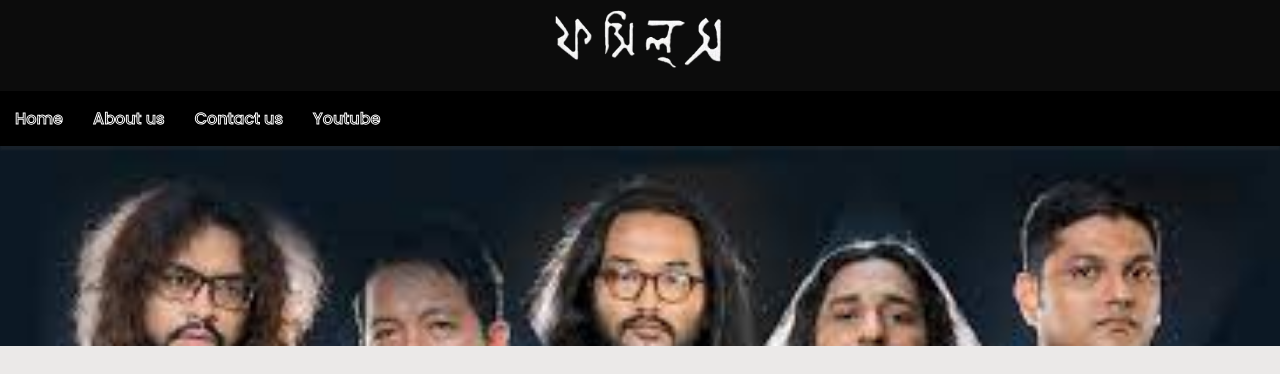
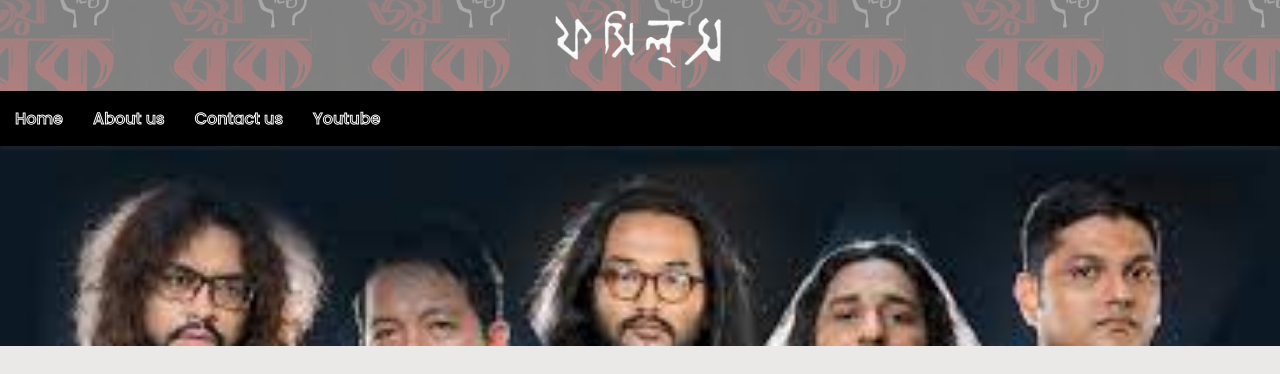
Before and after one commit to Tapabrata-Goswami/Fossils-Website, a plain HTML site: page index.html in a window 1280 px wide. Shown: the top 374 px of the page. Drawn offline with Linux system fonts and the light colour scheme.

Commit message:
Header background Image adding

```diff
--- a/stylesheet.css
+++ b/stylesheet.css
@@ -9,6 +9,14 @@
     padding-top:8px;
     padding-bottom:12px;
     background-color:rgb(12, 12, 12);
+    background-image:linear-gradient(
+        to bottom,
+        rgba(0, 0, 0, 0.678),
+        rgba(0, 0, 0, 0.466)
+      ), url(/images/joirock.jpeg);
+    background-position: center;
+    background-repeat: repeat;
+    opacity:0.5;
     /* box-shadow: 0 5px 10px lightblue; */
 }
 
```
Also changed, not shown: images/joirock.jpeg (added).
